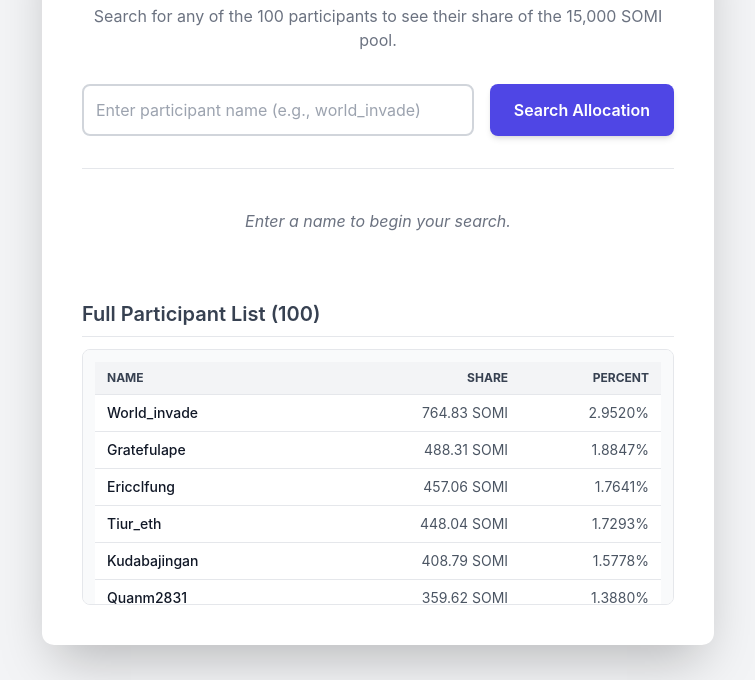
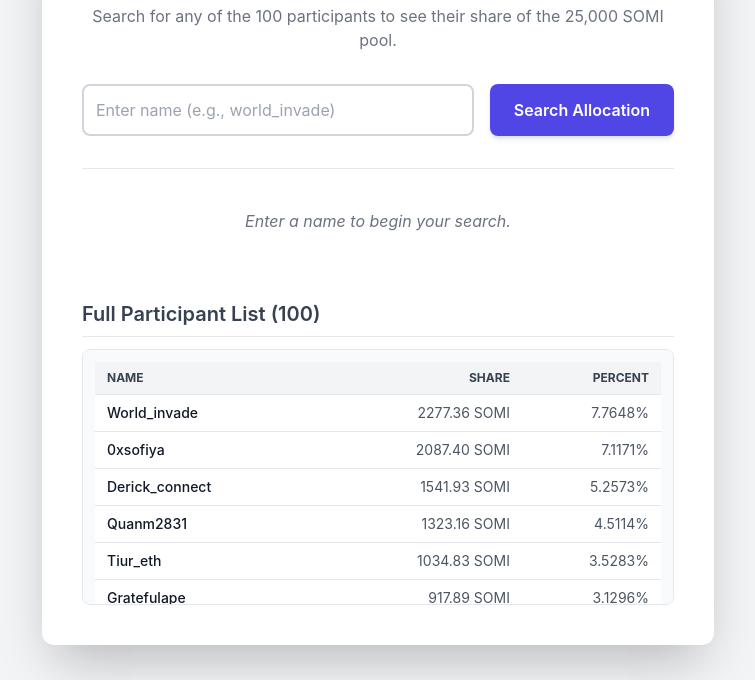
Before and after one commit to Kudabajingan/TOP-100-30D-SOMNIA-YAPPERS-ALLOCATION, a plain HTML site: page index.html in a window 1280 px wide. Shown: the part 120-800 px from the top of the page, without its empty margins (262-1017 px from the left). Drawn offline with nearby package versions, Linux system fonts and the light colour scheme.

Commit message:
Update index.html

```diff
--- a/index.html
+++ b/index.html
@@ -3,7 +3,7 @@
 <head>
     <meta charset="UTF-8">
     <meta name="viewport" content="width=device-width, initial-scale=1.0">
-    <title>Share Allocation Lookup</title>
+    <title>SOMI Allocation Lookup</title>
     <!-- Load Tailwind CSS -->
     <script src="https://cdn.tailwindcss.com"></script>
     <!-- Configure Tailwind for Inter font and custom styling -->
@@ -43,12 +43,12 @@
     <div class="w-full max-w-2xl bg-card-bg p-8 md:p-10 rounded-xl shadow-2xl space-y-8">
         <header class="text-center">
             <h1 class="text-3xl md:text-4xl font-extrabold text-gray-900 mb-2">Allocation Lookup Tool</h1>
-            <p class="text-gray-500">Search for any of the 100 participants to see their share of the 15,000 SOMI pool.</p>
+            <p class="text-gray-500">Search for any of the 100 participants to see their share of the 25,000 SOMI pool.</p>
         </header>
 
         <!-- Search Input Section -->
         <div class="flex flex-col md:flex-row gap-4">
-            <input type="text" id="participantName" placeholder="Enter participant name (e.g., world_invade)"
+            <input type="text" id="participantName" placeholder="Enter name (e.g., world_invade)"
                    class="flex-grow p-3 border-2 border-gray-300 rounded-lg focus:outline-none focus:ring-2 focus:ring-primary text-gray-800 transition duration-150"
                    onkeydown="if(event.key === 'Enter') searchAllocation()">
             <button id="searchButton" onclick="searchAllocation()"
@@ -83,120 +83,118 @@
             </div>
         </div>
 
-        <!-- Full List Display (Optional, but helpful for verification) -->
+        <!-- Full List Display -->
         <div class="mt-8">
             <h3 class="text-xl font-semibold text-gray-700 mb-3 border-b pb-2">Full Participant List (100)</h3>
             <div id="listContainer" class="h-64 overflow-y-scroll custom-scrollbar bg-gray-50 rounded-lg p-3 border">
                 <!-- List will be populated by JS -->
             </div>
         </div>
-
     </div>
 
     <script>
-        // --- DATASET: Full allocation list derived from the previous step ---
-        // Key: Handle (lowercase, no @) | Value: { percent: string, share: number }
+        // --- DATASET: Updated for 25,000 SOMI reward pool ---
         const ALLOCATIONS = {
-            "world_invade": { "percent": "2.9520%", "share": 764.83 },
-            "gratefulape": { "percent": "1.8847%", "share": 488.31 },
-            "ericclfung": { "percent": "1.7641%", "share": 457.06 },
-            "tiur_eth": { "percent": "1.7293%", "share": 448.04 },
-            "kudabajingan": { "percent": "1.5778%", "share": 408.79 },
-            "quanm2831": { "percent": "1.3880%", "share": 359.62 },
-            "elphie_l": { "percent": "1.3015%", "share": 337.21 },
-            "unbothered9000": { "percent": "1.1576%", "share": 299.92 },
-            "hyperxoscar": { "percent": "1.0607%", "share": 274.82 },
-            "jundokaito": { "percent": "1.0188%", "share": 263.96 },
-            "0xsofiya": { "percent": "0.9617%", "share": 249.20 },
-            "mbexbt": { "percent": "0.9457%", "share": 245.08 },
-            "jgonzalezferrer": { "percent": "0.9317%", "share": 241.46 },
-            "kaitoxbt": { "percent": "0.9192%", "share": 238.22 },
-            "thanistarr": { "percent": "0.9107%", "share": 236.03 },
-            "evilhhai88": { "percent": "0.8889%", "share": 230.38 },
-            "mr_samuel01": { "percent": "0.8863%", "share": 229.71 },
-            "crazino87": { "percent": "0.8805%", "share": 228.20 },
-            "kiksman_": { "percent": "0.8729%", "share": 226.24 },
-            "cjay_btc": { "percent": "0.8654%", "share": 224.31 },
-            "desola__xn": { "percent": "0.8101%", "share": 209.85 },
-            "jpegbeekind": { "percent": "0.7709%", "share": 199.69 },
-            "derick_connect": { "percent": "0.7451%", "share": 192.97 },
-            "nikkisixx_7": { "percent": "0.7380%", "share": 191.13 },
-            "ffvv1211": { "percent": "0.7266%", "share": 188.16 },
-            "promisegamefi": { "percent": "0.7164%", "share": 185.52 },
-            "mookienft": { "percent": "0.6824%", "share": 176.71 },
-            "toylan20": { "percent": "0.6819%", "share": 176.58 },
-            "timon_nick": { "percent": "0.6814%", "share": 176.45 },
-            "vasyl_khlibko": { "percent": "0.6521%", "share": 168.86 },
-            "guaremperor": { "percent": "0.6376%", "share": 165.12 },
-            "teaonax": { "percent": "0.6287%", "share": 162.83 },
-            "layerle0": { "percent": "0.6043%", "share": 156.59 },
-            "cliff3verse": { "percent": "0.6038%", "share": 156.46 },
-            "kryptomokus": { "percent": "0.5995%", "share": 155.35 },
-            "drew589_eth": { "percent": "0.5694%", "share": 147.56 },
-            "teaonchain": { "percent": "0.5358%", "share": 138.86 },
-            "zeenatweb3": { "percent": "0.5280%", "share": 136.85 },
-            "artificialsham1": { "percent": "0.5189%", "share": 134.48 },
-            "djemmm_eth": { "percent": "0.5008%", "share": 129.83 },
-            "cryptousopp": { "percent": "0.4970%", "share": 128.85 },
-            "faruuq_1": { "percent": "0.4879%", "share": 126.47 },
-            "lovaniceth": { "percent": "0.4853%", "share": 125.80 },
-            "tessweb3_": { "percent": "0.4836%", "share": 125.37 },
-            "0x_empire": { "percent": "0.4754%", "share": 123.27 },
-            "0xrory": { "percent": "0.4684%", "share": 121.46 },
-            "elvin82el": { "percent": "0.4649%", "share": 120.56 },
-            "imenlikovaog": { "percent": "0.4546%", "share": 117.91 },
-            "legbo_": { "percent": "0.4443%", "share": 115.26 },
-            "0x_trophy": { "percent": "0.4131%", "share": 107.03 },
-            "carlxbt": { "percent": "0.4096%", "share": 106.14 },
-            "ioachimviju": { "percent": "0.3996%", "share": 103.55 },
-            "xakerneo1": { "percent": "0.3912%", "share": 101.37 },
-            "heistruthx": { "percent": "0.3812%", "share": 98.78 },
-            "avarinjung": { "percent": "0.3766%", "share": 97.59 },
-            "deestar": { "percent": "0.3728%", "share": 96.61 },
-            "0xrohitx": { "percent": "0.3603%", "share": 93.38 },
-            "andrewvas001": { "percent": "0.3597%", "share": 93.22 },
-            "0xrimas": { "percent": "0.3555%", "share": 92.14 },
-            "wyckoffweb": { "percent": "0.3516%", "share": 91.13 },
-            "top_crypto_nft": { "percent": "0.3509%", "share": 90.95 },
-            "kobeph": { "percent": "0.3496%", "share": 90.62 },
-            "the_whisper_er": { "percent": "0.3482%", "share": 90.26 },
-            "zarafatoluu": { "percent": "0.3420%", "share": 88.66 },
-            "tuyendevt": { "percent": "0.3383%", "share": 87.70 },
-            "coachdeeng": { "percent": "0.3320%", "share": 86.07 },
-            "kalp8955": { "percent": "0.3239%", "share": 83.98 },
-            "fadedreen": { "percent": "0.3219%", "share": 83.47 },
-            "nguyenduc130185": { "percent": "0.3115%", "share": 80.79 },
-            "akiraryukyu": { "percent": "0.3101%", "share": 80.43 },
-            "favochino23": { "percent": "0.3094%", "share": 80.25 },
-            "hoangtrungds": { "percent": "0.3067%", "share": 79.55 },
-            "fair005_art": { "percent": "0.3044%", "share": 78.96 },
-            "dashke_witch": { "percent": "0.3004%", "share": 77.92 },
-            "haiman_r": { "percent": "0.3000%", "share": 77.82 },
-            "litethex": { "percent": "0.2950%", "share": 76.53 },
-            "blokoliemir": { "percent": "0.2935%", "share": 76.14 },
-            "ronaldomen4691": { "percent": "0.2932%", "share": 76.06 },
-            "karn_bored": { "percent": "0.2920%", "share": 75.75 },
-            "zeno_saputr": { "percent": "0.2888%", "share": 74.92 },
-            "kingcrypt_": { "percent": "0.2860%", "share": 74.20 },
-            "softlink_web3": { "percent": "0.2843%", "share": 73.76 },
-            "vikking0909": { "percent": "0.2827%", "share": 73.35 },
-            "ayanahmed83": { "percent": "0.2813%", "share": 72.99 },
-            "jude_malak": { "percent": "0.2786%", "share": 72.30 },
-            "calc_guy": { "percent": "0.2755%", "share": 71.50 },
-            "duongdong_leka": { "percent": "0.2692%", "share": 69.87 },
-            "balt_ik": { "percent": "0.2656%", "share": 68.94 },
-            "web3_tree": { "percent": "0.2655%", "share": 68.91 },
-            "cryptoallstar": { "percent": "0.2648%", "share": 68.73 },
-            "riddlerthecat": { "percent": "0.2645%", "share": 68.65 },
-            "cryptolorenzo2k": { "percent": "0.2596%", "share": 67.38 },
-            "enejitrust": { "percent": "0.2585%", "share": 67.10 },
-            "himesama_01": { "percent": "0.2572%", "share": 66.77 },
-            "kolcent": { "percent": "0.2567%", "share": 66.64 },
-            "otishieu": { "percent": "0.2559%", "share": 66.43 },
-            "trucnguyen1409": { "percent": "0.2553%", "share": 66.28 },
-            "readox_eth": { "percent": "0.2552%", "share": 66.25 },
-            "seongmoolee": { "percent": "0.2544%", "share": 66.05 },
-            "netobliss_web3": { "percent": "0.2506%", "share": 65.07 }
+          "world_invade": { "percent": "7.7648%", "share": 2277.36 },
+          "0xsofiya": { "percent": "7.1171%", "share": 2087.4 },
+          "derick_connect": { "percent": "5.2573%", "share": 1541.93 },
+          "quanm2831": { "percent": "4.5114%", "share": 1323.16 },
+          "tiur_eth": { "percent": "3.5283%", "share": 1034.83 },
+          "gratefulape": { "percent": "3.1296%", "share": 917.89 },
+          "elphie_l": { "percent": "2.8401%", "share": 832.98 },
+          "kaitoxbt": { "percent": "2.3697%", "share": 695.02 },
+          "kudabajingan": { "percent": "2.3517%", "share": 689.74 },
+          "drew589_eth": { "percent": "2.3286%", "share": 682.96 },
+          "litethex": { "percent": "1.8472%", "share": 541.77 },
+          "blocktvbee": { "percent": "1.8118%", "share": 531.38 },
+          "mbexbt": { "percent": "1.6996%", "share": 498.48 },
+          "ericclfung": { "percent": "1.6822%", "share": 493.38 },
+          "promisegamefi": { "percent": "1.6059%", "share": 471.0 },
+          "nojeeet": { "percent": "1.4319%", "share": 419.96 },
+          "evilhai88": { "percent": "1.3896%", "share": 407.56 },
+          "layerle0": { "percent": "1.3244%", "share": 388.43 },
+          "museowunsaram": { "percent": "1.2385%", "share": 363.24 },
+          "kiksman_": { "percent": "1.2361%", "share": 362.54 },
+          "unbothered9000": { "percent": "1.2273%", "share": 359.96 },
+          "timon_nick": { "percent": "1.2208%", "share": 358.05 },
+          "web3_tree": { "percent": "1.2073%", "share": 354.1 },
+          "imenlikovaog": { "percent": "1.1291%", "share": 331.15 },
+          "ausbro80": { "percent": "1.0207%", "share": 299.36 },
+          "0x_empire": { "percent": "0.8996%", "share": 263.84 },
+          "cherrycoco_6468": { "percent": "0.8807%", "share": 258.3 },
+          "cjay_btc": { "percent": "0.8700%", "share": 255.16 },
+          "carlxbt": { "percent": "0.8223%", "share": 241.17 },
+          "jife790": { "percent": "0.8016%", "share": 235.1 },
+          "artificialsham1": { "percent": "0.7612%", "share": 223.25 },
+          "vikking0909": { "percent": "0.7585%", "share": 222.46 },
+          "nftkira_kr": { "percent": "0.7436%", "share": 218.1 },
+          "0xbandal": { "percent": "0.7164%", "share": 210.12 },
+          "mr_samuel01": { "percent": "0.7148%", "share": 209.65 },
+          "thevput": { "percent": "0.7053%", "share": 206.86 },
+          "otishieu": { "percent": "0.6752%", "share": 198.03 },
+          "big_brosless": { "percent": "0.6369%", "share": 186.8 },
+          "kingcrypt_": { "percent": "0.4982%", "share": 146.12 },
+          "vothaithinh102": { "percent": "0.4945%", "share": 145.03 },
+          "zsombor_gulyas": { "percent": "0.4830%", "share": 141.66 },
+          "ronaldomen4691": { "percent": "0.4742%", "share": 139.08 },
+          "0xrimas": { "percent": "0.4683%", "share": 137.35 },
+          "zarafatoluu": { "percent": "0.4667%", "share": 136.88 },
+          "cliff3verse": { "percent": "0.4595%", "share": 134.77 },
+          "faruuq_1": { "percent": "0.4482%", "share": 131.45 },
+          "jpegbeekind": { "percent": "0.4248%", "share": 124.59 },
+          "zeenatweb3": { "percent": "0.3852%", "share": 112.98 },
+          "winnercfc60702": { "percent": "0.3484%", "share": 102.18 },
+          "sheikhsilicon": { "percent": "0.3461%", "share": 101.51 },
+          "cryptohubrd": { "percent": "0.3448%", "share": 101.13 },
+          "crazino87": { "percent": "0.3289%", "share": 96.46 },
+          "wave_jnr": { "percent": "0.3218%", "share": 94.38 },
+          "balt_ik": { "percent": "0.3204%", "share": 93.97 },
+          "kimgordong": { "percent": "0.3082%", "share": 90.39 },
+          "trong_hatachi": { "percent": "0.3059%", "share": 89.72 },
+          "0xrohitz": { "percent": "0.3004%", "share": 88.1 },
+          "mosolovale98427": { "percent": "0.2925%", "share": 85.79 },
+          "elvin82el": { "percent": "0.2906%", "share": 85.23 },
+          "anderoath": { "percent": "0.2676%", "share": 78.48 },
+          "andrewvas001": { "percent": "0.2432%", "share": 71.33 },
+          "hyder_nft": { "percent": "0.2418%", "share": 70.92 },
+          "calc_guy": { "percent": "0.2235%", "share": 65.55 },
+          "bmaplmj": { "percent": "0.2220%", "share": 65.11 },
+          "defiholic": { "percent": "0.2208%", "share": 64.76 },
+          "bluekvx": { "percent": "0.2170%", "share": 63.64 },
+          "vietcong6868": { "percent": "0.2167%", "share": 63.56 },
+          "treazweb3": { "percent": "0.2162%", "share": 63.41 },
+          "dutuchcryp15": { "percent": "0.2028%", "share": 59.48 },
+          "kolcent": { "percent": "0.1935%", "share": 56.75 },
+          "duongdong_leka": { "percent": "0.1519%", "share": 44.55 },
+          "trunglion_x": { "percent": "0.1500%", "share": 43.99 },
+          "alex394959": { "percent": "0.1487%", "share": 43.61 },
+          "tuyendevt": { "percent": "0.1368%", "share": 40.12 },
+          "top_crypto_nft": { "percent": "0.1354%", "share": 39.71 },
+          "cryptolorenzo2k": { "percent": "0.1343%", "share": 39.39 },
+          "xakerneo1": { "percent": "0.1138%", "share": 33.38 },
+          "chappie1409": { "percent": "0.1016%", "share": 29.79 },
+          "vasyl_khlibko": { "percent": "0.0989%", "share": 29.0 },
+          "angelclaw": { "percent": "0.0950%", "share": 27.86 },
+          "vmhoangit1408": { "percent": "0.0903%", "share": 26.48 },
+          "softlink__": { "percent": "0.0837%", "share": 24.55 },
+          "choi_bn": { "percent": "0.0824%", "share": 24.17 },
+          "kosmosgr175": { "percent": "0.0788%", "share": 23.11 },
+          "zeno_saputr": { "percent": "0.0725%", "share": 21.26 },
+          "hyperxoscar": { "percent": "0.0711%", "share": 20.85 },
+          "kabirpoet": { "percent": "0.0704%", "share": 20.65 },
+          "enejitrust": { "percent": "0.0689%", "share": 20.21 },
+          "marcosimonetti8": { "percent": "0.0680%", "share": 19.94 },
+          "riddlerthecat": { "percent": "0.0669%", "share": 19.62 },
+          "ahmedhaq01": { "percent": "0.0655%", "share": 19.21 },
+          "ajah_elube": { "percent": "0.0650%", "share": 19.06 },
+          "fromnessx": { "percent": "0.0637%", "share": 18.68 },
+          "bnvnaz65175": { "percent": "0.0465%", "share": 13.64 },
+          "ayanahmed83": { "percent": "0.0333%", "share": 9.77 },
+          "vutunglam29": { "percent": "0.0289%", "share": 8.48 },
+          "lovaniceth": { "percent": "0.0272%", "share": 7.98 },
+          "qimahofweb3": { "percent": "0.0247%", "share": 7.24 },
+          "cybergrek": { "percent": "0.0167%", "share": 4.9 },
+          "truonggiangle99": { "percent": "0.0152%", "share": 4.46 }
         };
 
         const participantInput = document.getElementById('participantName');
@@ -208,23 +206,14 @@
         const outputPercent = document.getElementById('outputPercent');
         const listContainer = document.getElementById('listContainer');
 
-        /**
-         * Normalizes the input string for lookup.
-         * @param {string} name - The user input.
-         * @returns {string} The cleaned, lowercase key.
-         */
         function normalizeName(name) {
             return name.trim().toLowerCase().replace(/^@/, '');
         }
 
-        /**
-         * Populates the full participant list for reference.
-         */
         function populateList() {
             let listHtml = '<table class="w-full text-sm text-left text-gray-600">';
             listHtml += '<thead class="text-xs text-gray-700 uppercase bg-gray-100 sticky top-0"><tr class="border-b"><th scope="col" class="px-3 py-2">Name</th><th scope="col" class="px-3 py-2 text-right">Share</th><th scope="col" class="px-3 py-2 text-right">Percent</th></tr></thead><tbody>';
 
-            // Convert object to array, sort by share amount (descending)
             const sortedEntries = Object.entries(ALLOCATIONS)
                 .map(([name, data]) => ({ name: name, ...data }))
                 .sort((a, b) => b.share - a.share);
@@ -244,27 +233,22 @@
             listContainer.innerHTML = listHtml;
         }
 
-        /**
-         * Main function to search for the allocation.
-         */
         function searchAllocation() {
             const inputName = participantInput.value;
             const lookupKey = normalizeName(inputName);
 
-            // Clear previous output
             resultOutput.classList.add('hidden');
             messageOutput.classList.remove('hidden');
 
             if (!lookupKey) {
-                messageOutput.innerHTML = '<p class="text-red-500 font-medium">Please enter a participant name to search.</p>';
+                messageOutput.innerHTML = '<p class="text-red-500 font-medium">Please enter a name to search.</p>';
                 return;
             }
 
             const allocationData = ALLOCATIONS[lookupKey];
 
             if (allocationData) {
-                // Success: Show the result cards
-                const originalName = lookupKey.charAt(0).toUpperCase() + lookupKey.slice(1); // Basic capitalization
+                const originalName = lookupKey.charAt(0).toUpperCase() + lookupKey.slice(1);
 
                 outputName.textContent = originalName;
                 outputShare.textContent = `${allocationData.share.toFixed(2)} SOMI`;
@@ -273,15 +257,11 @@
                 messageOutput.classList.add('hidden');
                 resultOutput.classList.remove('hidden');
             } else {
-                // Error: Name not found
-                messageOutput.innerHTML = `<p class="text-red-500 font-medium">Participant "<span class="font-bold">${inputName}</span>" not found in the list.</p>
-                                          <p class="text-sm text-gray-500 mt-2">Note: Names are case-insensitive and should not include the "@" symbol.</p>`;
+                messageOutput.innerHTML = `<p class="text-red-500 font-medium">Participant "<span class="font-bold">${inputName}</span>" not found.</p>`;
             }
         }
 
-        // Initialize the app when the window loads
         window.onload = populateList;
-
     </script>
 </body>
 </html>
```
